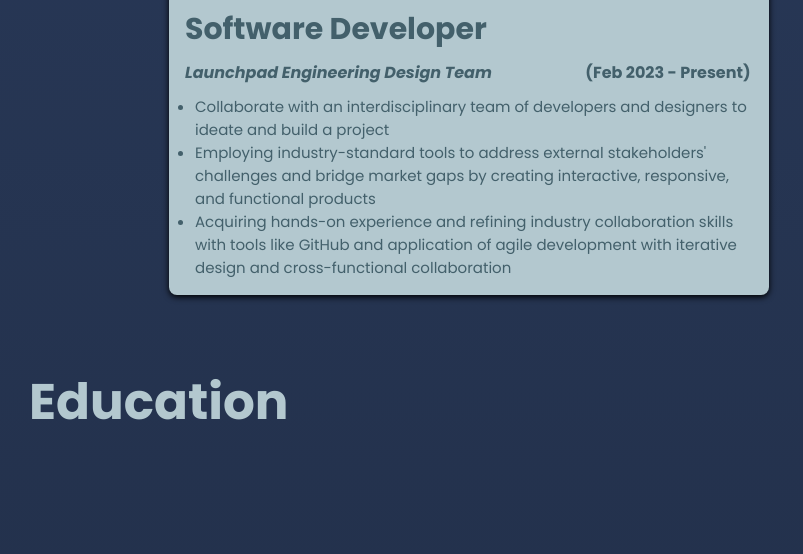
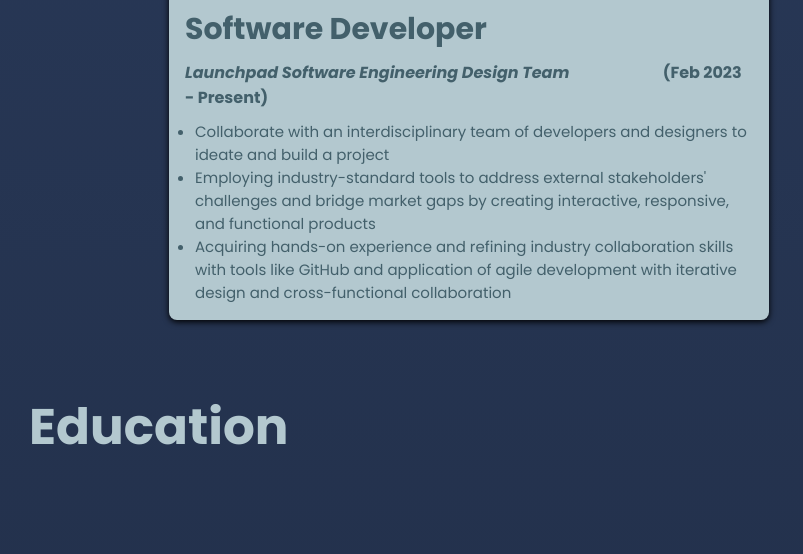
Before and after one commit to Ansh-Gandhi/Ansh-Personal-Website, a plain HTML site: page experience.html in a window 1280 px wide. Shown: the part 1585-2139 px from the top of the page, without its empty margins (171-974 px from the left). Drawn offline with Linux system fonts and the light colour scheme.

Commit message:
done website

```diff
--- a/experience.html
+++ b/experience.html
@@ -70,7 +70,7 @@
                 <a href="https://www.ubclaunchpad.com/" target="_blank"><img src="./images/launchpad.dfcc8cfbbba64c0b9d76.jpg" alt="Launchpad logo" class="launchpad-logo"></a>
                 <div class="card-content">
                     <h3>Software Developer</h3>
-                    <h4><span style="font-style: italic;">Launchpad Engineering Design Team</span> <span style="margin-left: 90px;";">(Feb 2023 - Present)</span></h4>
+                    <h4><span style="font-style: italic;">Launchpad Software Engineering Design Team</span> <span style="margin-left: 90px;";">(Feb 2023 - Present)</span></h4>
                     <ul>
                         <li>
                             Collaborate with an interdisciplinary team of developers and designers to ideate and build a project
```
